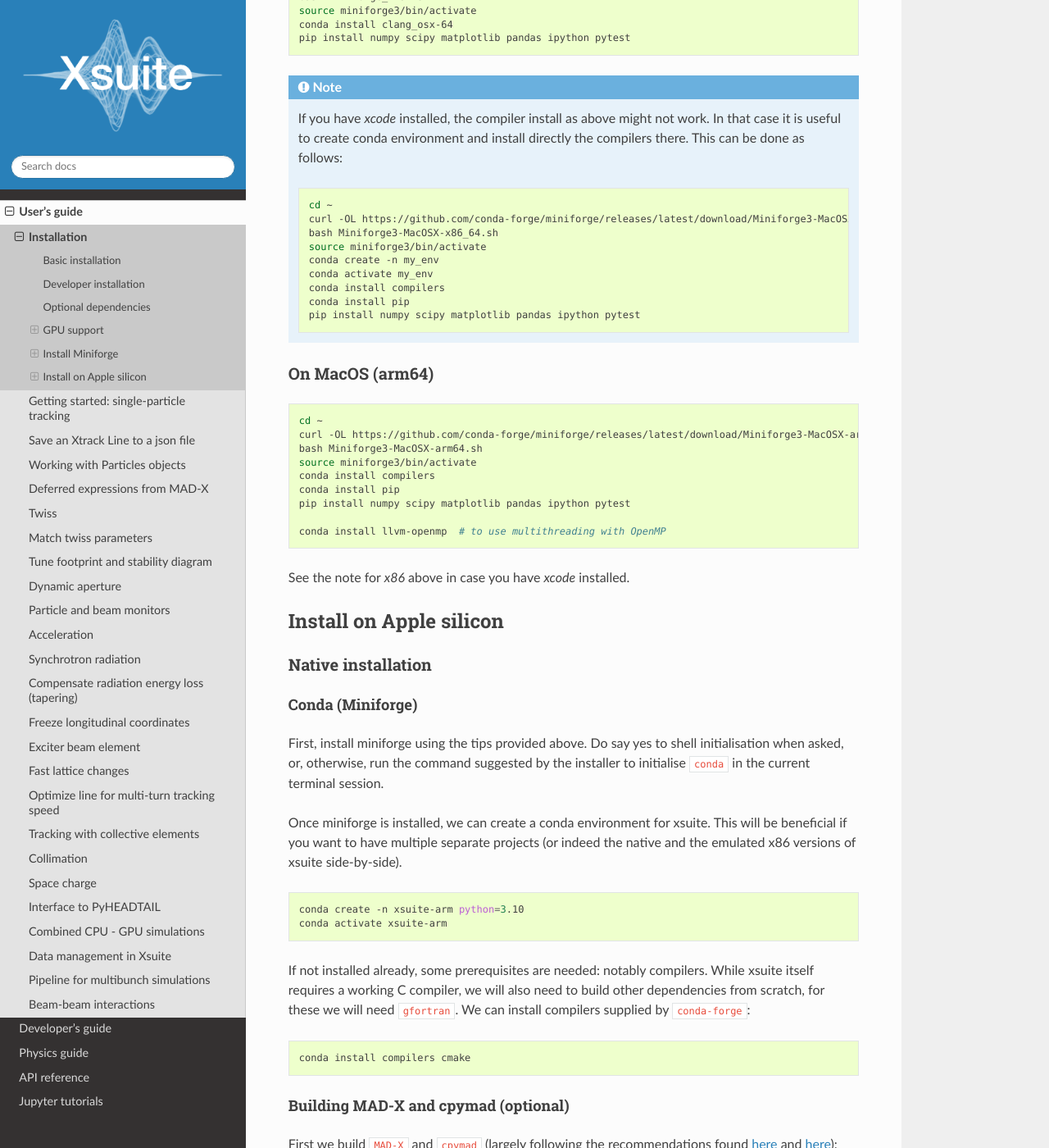
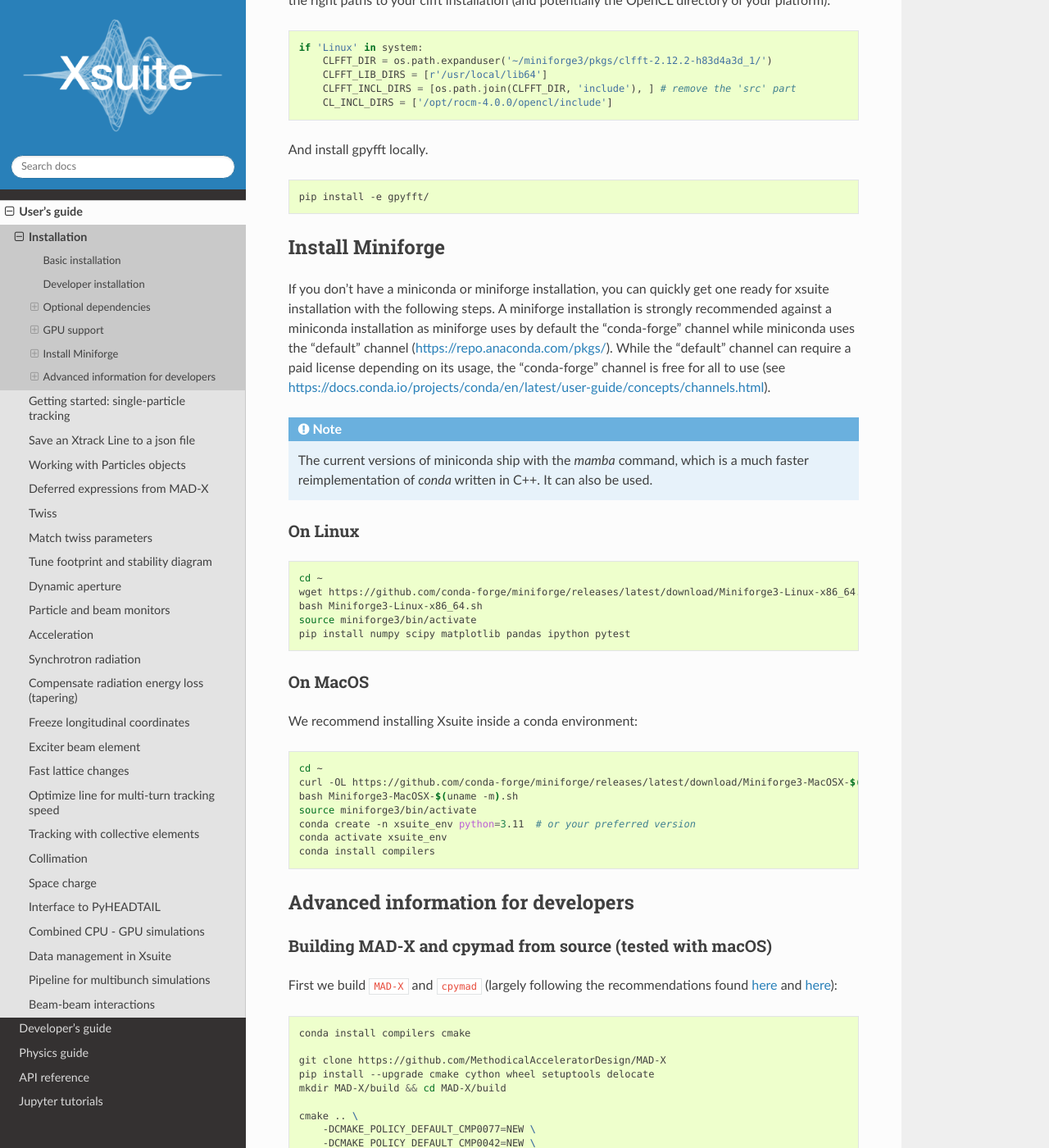
Before and after one commit to xsuite/xsuite, a Sphinx documentation site: the page built from docs/installation.rst, in a window 1280 px wide and 1400 px high, scrolled down 4419 px. Shown: the whole window at 82% size. Built offline with Sphinx 7.4.7 and the Read the Docs theme 2.0.0, drawn with Linux system fonts in a browser that asks for light colours; some of the changed text lies outside the part shown.

Commit message:
Update and clean up the install instructions

```diff
--- a/docs/installation.rst
+++ b/docs/installation.rst
@@ -12,7 +12,8 @@
 Basic installation
 ==================
 
-The Xsuite packages can be installed using pip:
+The Xsuite packages can be installed using pip. We recommend installing Xsuite
+in a :ref:`conda environment<miniforge>`.
 
 .. code-block:: bash
 
@@ -54,15 +56,36 @@
 
 This installation allows using Xsuite on CPU. To use Xsuite on GPU, with the cupy and/or pyopencl you need to install the corresponding packages, as described in the :ref:`dedicated section<gpuinst>`.
 
+If all of the optional dependencies have also been installed, we can
+verify our installation. To install test dependencies for an xsuite
+package, one can replace the ``pip install -e some_package`` commands in
+the above snippet with ``pip install -e 'some_package[tests]'``. Once
+the test dependecies are also installed, we can run the tests to check
+if xsuite works correctly:
+
+.. code:: bash
+
+   cd ..
+   PKGS=(xobjects xdeps xpart xtrack xfields)
+   for PKG in ${PKGS[@]}; do
+   python -m pytest xsuite/$PKG/tests
+   done
+
 
 Optional dependencies
 =====================
+
+MAD-X and cpymad
+----------------
 
 To import MAD-X lattices you will need the cpymad package, which can be installed as follow:
 
 .. code-block:: bash
 
     pip install cpymad
+
+Sixtracktools
+-------------
 
 To import lattices from a set of sixtrack input files (fort.2, fort.3, etc.) you will need the sixtracktools package, which can be installed as follow:
 
@@ -71,13 +94,29 @@
     git clone https://github.com/sixtrack/sixtracktools
     pip install -e sixtracktools
 
-Some of the tests rely on pyheadtail to test the corresponding interface:
+PyHEADTAIL
+----------
+
+To use the PyHEADTAIL interface in Xsuite, PyHEADTAIL needs to be installed:
 
 .. code-block:: bash
 
     git clone https://github.com/pycomplete/pyheadtail
-    pip install cython
+    pip install cython h5py
     pip install -e pyheadtail
+
+Other useful packages
+---------------------
+
+* ``pip install tqdm`` will enable progress bars in Xsuite in CLI and notebooks
+* ``pip install cython`` to enable ``xsuite-prebuild`` functionality
+* ``pip install matplotlib`` for plots
+* ``pip install xplt`` is a `plotting library <https://github.com/eltos/xplt/>`_ for Xsuite and similar accelerator physics tools
+* ``pip install jupyter ipympl`` to be able to create and open notebooks with interactive graphs
+* ``pip install ipython`` for a better Python interactive CLI
+* ``pip install pytest-xdist`` extends pytest with an ``-n N`` option that can be used to run tests on ``N`` cores
+* ``pip install gitpython click gh`` needed for various Xsuite-developer related tasks
+
 
 .. _gpuinst:
 
@@ -195,6 +234,12 @@
 while miniconda uses the "default" channel (https://repo.anaconda.com/pkgs/). While the "default" channel can require a paid license
 depending on its usage, the "conda-forge" channel is free for all to use (see https://docs.conda.io/projects/conda/en/latest/user-guide/concepts/channels.html).
 
+
+.. note::
+
+    The current versions of miniconda ship with the `mamba` command, which is a
+    much faster reimplementation of `conda` written in C++. It can also be used.
+
 On Linux
 --------
 
@@ -206,89 +251,27 @@
     source miniforge3/bin/activate
     pip install numpy scipy matplotlib pandas ipython pytest
 
-On MacOS (x86_64)
+On MacOS
 --------
+
+We recommend installing Xsuite inside a conda environment:
 
 .. code-block:: bash
 
     cd ~
-    curl https://github.com/conda-forge/miniforge/releases/latest/download/Miniforge3-MacOSX-x86_64.sh > miniforge_inst.sh
-    bash miniforge_inst.sh
+    curl -OL https://github.com/conda-forge/miniforge/releases/latest/download/Miniforge3-MacOSX-$(uname -m).sh
+    bash Miniforge3-MacOSX-$(uname -m).sh
     source miniforge3/bin/activate
-    conda install clang_osx-64
-    pip install numpy scipy matplotlib pandas ipython pytest
+    conda create -n xsuite_env python=3.11  # or your preferred version
+    conda activate xsuite_env
+    conda install compilers
 
 
-.. note::
+Advanced information for developers
+===================================
 
-    If you have `xcode` installed, the compiler install as above might not
-    work. In that case it is useful to create conda environment and install directly
-    the compilers there. This can be done as follows:
-
-    .. code-block:: bash
-
-        cd ~
-        curl -OL https://github.com/conda-forge/miniforge/releases/latest/download/Miniforge3-MacOSX-x86_64.sh
-        bash Miniforge3-MacOSX-x86_64.sh
-        source miniforge3/bin/activate
-        conda create -n my_env
-        conda activate my_env
-        conda install compilers
-        conda install pip
-        pip install numpy scipy matplotlib pandas ipython pytest
-
-On MacOS (arm64)
---------
-
-.. code-block:: bash
-
-    cd ~
-    curl -OL https://github.com/conda-forge/miniforge/releases/latest/download/Miniforge3-MacOSX-arm64.sh
-    bash Miniforge3-MacOSX-arm64.sh
-    source miniforge3/bin/activate
-    conda install compilers
-    conda install pip
-    pip install numpy scipy matplotlib pandas ipython pytest
-
-    conda install llvm-openmp  # to use multithreading with OpenMP
-
-See the note for `x86` above in case you have `xcode` installed.
-
-.. _apple_silicon:
-
-Install on Apple silicon
-========================
-
-Native installation
--------------------
-
-Conda (Miniforge)
-~~~~~~~~~~~~~~~~~
-
-First, install miniforge using the tips provided above. Do say yes to shell
-initialisation when asked, or, otherwise, run the command suggested by the
-installer to initialise ``conda`` in the current terminal session.
-
-Once miniforge is installed, we can create a conda environment for xsuite.
-This will be beneficial if you want to have multiple separate projects (or
-indeed the native and the emulated x86 versions of xsuite side-by-side).
-
-.. code:: bash
-
-   conda create -n xsuite-arm python=3.10
-   conda activate xsuite-arm
-
-If not installed already, some prerequisites are needed: notably compilers.
-While xsuite itself requires a working C compiler, we will also need to build
-other dependencies from scratch, for these we will need ``gfortran``. We
-can install compilers supplied by ``conda-forge``:
-
-.. code:: bash
-
-   conda install compilers cmake
-
-Building MAD-X and cpymad (optional)
-~~~~~~~~~~~~~~~~~~~~~~~~~~~~~~~~~~~~
+Building MAD-X and cpymad from source (tested with macOS)
+---------------------------------------------------------
 
 First we build ``MAD-X`` and ``cpymad`` (largely following the
 recommendations found
@@ -335,64 +320,8 @@
    pip install pandas pytest
    python -m pytest test
 
-Sixtracktools (optional)
-~~~~~~~~~~~~~~~~~~~~~~~~
-
-.. code:: bash
-
-   git clone https://github.com/sixtrack/sixtracktools
-   pip install ./sixtracktools
-
-PyHEADTAIL (optional)
-~~~~~~~~~~~~~~~~~~~~~
-
-.. code:: bash
-
-   git clone https://github.com/pycomplete/pyheadtail
-   pip install --upgrade cython scipy h5py
-   pip install -e ./pyheadtail
-
-Xsuite
-~~~~~~
-
-Finally, we can install xsuite:
-
-.. code:: bash
-
-   mkdir xsuite && cd xsuite
-
-   git clone https://github.com/xsuite/xobjects
-   pip install -e xobjects
-
-   git clone https://github.com/xsuite/xdeps
-   pip install -e xdeps
-
-   git clone https://github.com/xsuite/xpart
-   pip install -e xpart
-
-   git clone https://github.com/xsuite/xtrack
-   pip install -e xtrack
-
-   git clone https://github.com/xsuite/xfields
-   pip install -e xfields
-
-If all of the optional dependencies have also been installed, we can
-verify our installation. To install test dependencies for an xsuite
-package, one can replace the ``pip install -e some_package`` commands in
-the above snippet with ``pip install -e 'some_package[tests]'``. Once
-the test dependecies are also installed, we can run the tests to check
-if xsuite works correctly:
-
-.. code:: bash
-
-   cd ..
-   PKGS=(xobjects xdeps xpart xtrack xfields)
-   for PKG in ${PKGS[@]}; do
-   python -m pytest xsuite/$PKG/tests
-   done
-
-Rosetta installation (x86 emulation)
-------------------------------------
+Rosetta installation (x86 emulation on Apple Silicon)
+-----------------------------------------------------
 
 Install miniforge as above, and then create an x86 conda environment,
 like so:
```
Also changed, not shown: other parts of docs/installation.rst (+4 -1 lines).
